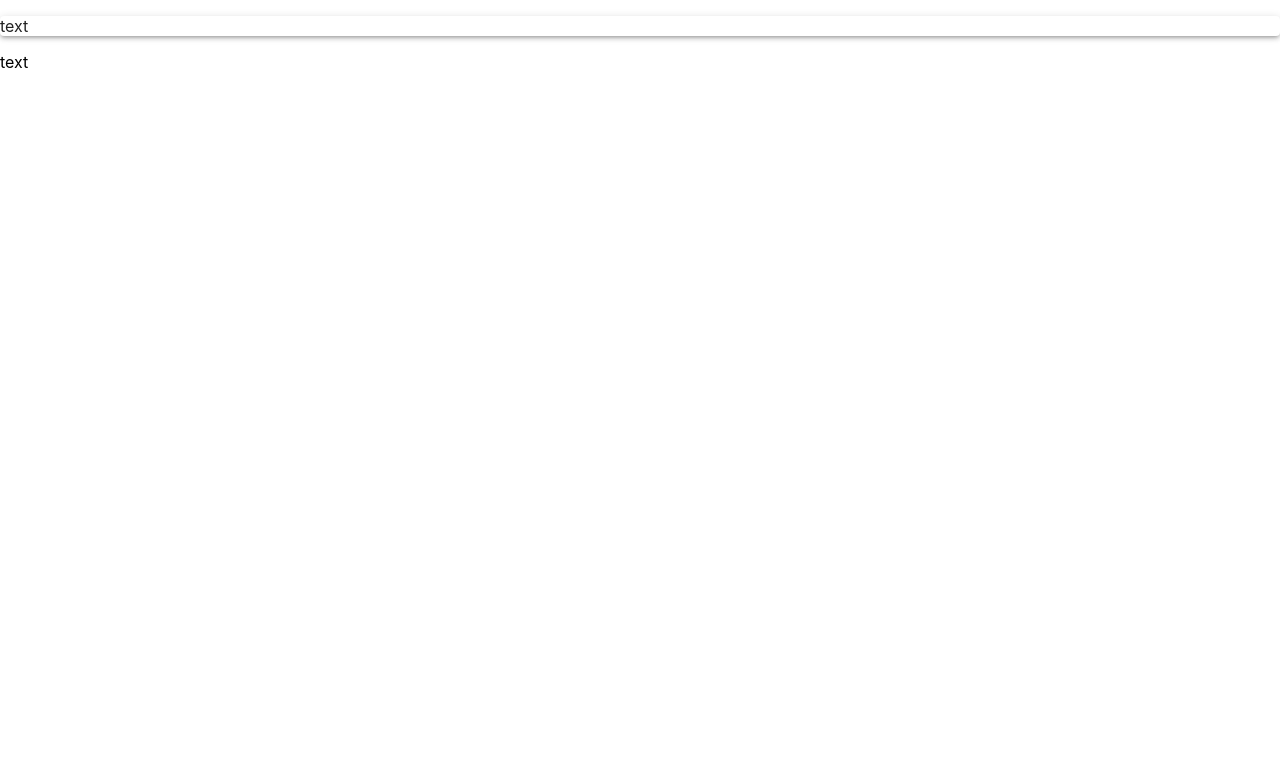
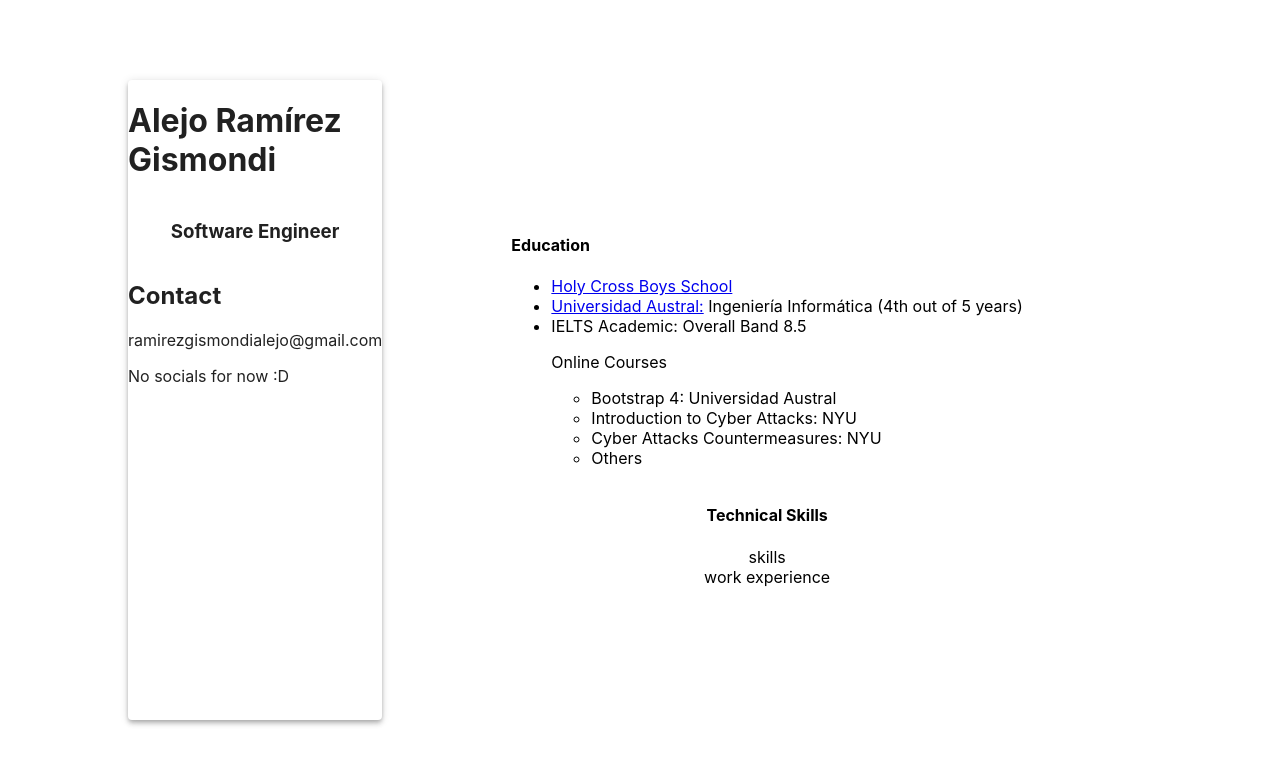
Before and after one commit to AlejoRamirezGismondi/cv, a React (Create React App) app: page / in a window 1280 px wide. Shown: the top 764 px of the page. Built offline with nearby package versions, Linux system fonts and the light colour scheme.

Commit message:
education section

```diff
--- a/src/Resume/Resume.css
+++ b/src/Resume/Resume.css
@@ -1,26 +1,47 @@
 .root {
     display: flex;
     flex-direction: column;
+    justify-content: center;
+    align-items: center;
+    height: 100vh;
 }
 
-.header {
+.content {
+    display: flex;
+    flex-direction: row;
+    justify-content: center;
+    align-items: center;
+    min-width: 80%;
+    height: 80vh;
+}
+
+.left-content {
     display: flex;
     flex: 2;
     justify-content: center;
     align-items: center;
-    width: 100%;
 }
 
-.content {
+.left-paper {
+    display: flex;
+    align-items: center;
+    flex-direction: column;
+    width: 100%;
+    height: 80vh;
+}
+
+.right-content {
     display: flex;
     flex: 8;
-    max-width: 80%;
+    flex-direction: column;
+    justify-content: center;
+    align-items: center;
 }
 
-.left-bar {
+.education {
 
 }
 
-.right-content {
+.technical-skills {
 
 }
--- a/src/Resume/Resume.tsx
+++ b/src/Resume/Resume.tsx
@@ -1,18 +1,46 @@
 import React from 'react';
+import './Resume.css';
 import {Paper} from "@mui/material";
 
 const Resume = () => {
   return (
     <div className={'root'}>
-      {/*<div className={'header'}>*/}
-      {/*  <h1>Alejo Ramirez Gismondi</h1>*/}
-      {/*</div>*/}
       <div className={'content'}>
-        <Paper className={'left-bar'} elevation={3}>
-          <p>text</p>
-        </Paper>
+        <div className={'left-content'}>
+          <Paper className={'left-paper'} elevation={4}>
+            <h1>Alejo Ramírez Gismondi</h1>
+            <h3>Software Engineer</h3>
+            <div>
+              <h2>Contact</h2>
+              <p>ramirezgismondialejo@gmail.com</p>
+              <p>No socials for now :D</p>
+            </div>
+          </Paper>
+        </div>
         <div className={'right-content'}>
-          <p>text</p>
+          <div className={'education'}>
+            <h4>Education</h4>
+            <ul>
+              <li><a href={'https://holycross.ar/'}>Holy Cross Boys School</a></li>
+              <li><a href={'https://www.austral.edu.ar/ingresantes/carreras/ingenieria-en-informatica/'}>Universidad Austral:</a> Ingeniería
+                Informática (4th out of 5 years)</li>
+              <li>IELTS Academic: Overall Band 8.5</li>
+              <div>
+                <p>Online Courses</p>
+                <ul>
+                  <li>Bootstrap 4: Universidad Austral</li>
+                  <li>Introduction to Cyber Attacks: NYU</li>
+                  <li>Cyber Attacks Countermeasures: NYU</li>
+                  <li>Others</li>
+                </ul>
+              </div>
+            </ul>
+          </div>
+          <div className={'technical-skills'}>
+            <h4>Technical Skills</h4>
+          </div>
+          <div>skills</div>
+          <div>work experience</div>
         </div>
       </div>
     </div>
```
